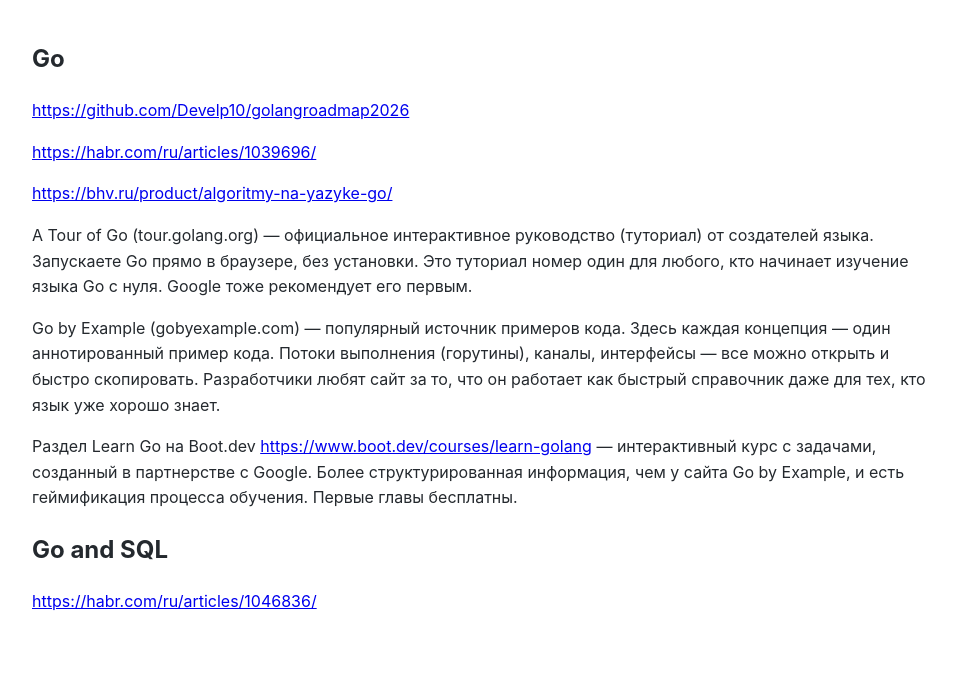
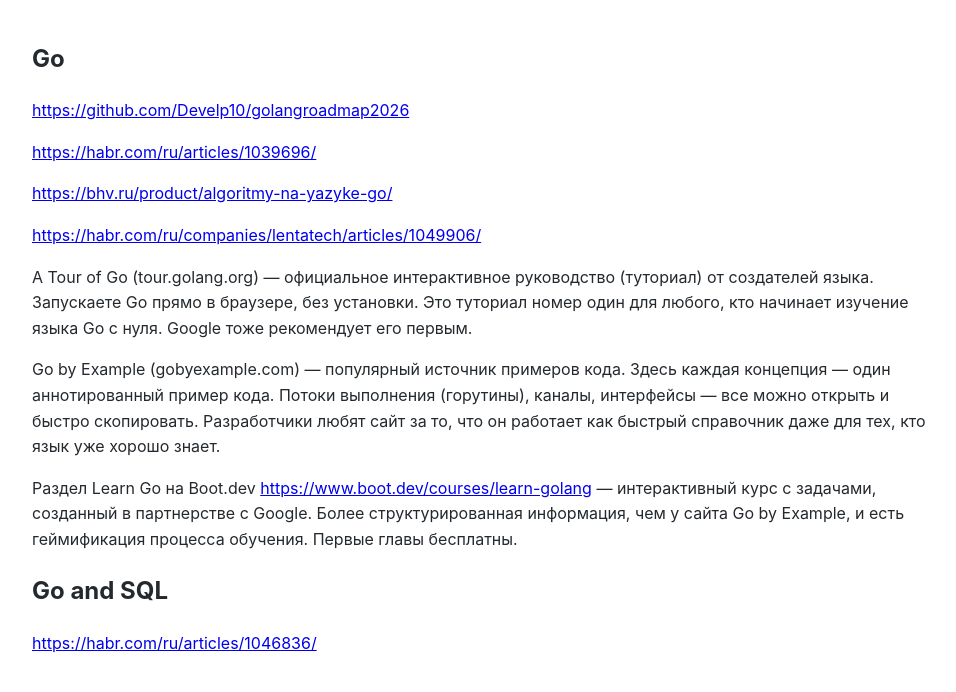
Before and after one commit to Michael-Lubinsky/michael-lubinsky.github.com, a Jekyll site: the page built from go/go.md, in a window 1280 px wide. Shown: the top 692 px of the page, without its empty margins (158-1114 px from the left). Built offline with Jekyll 4.4.1, drawn with Linux system fonts in a browser that asks for light colours; our own code applies the rules of GitHub Pages for plain Markdown files.

Commit message:
Update go.md

```diff
--- a/go/go.md
+++ b/go/go.md
@@ -5,6 +5,8 @@
 <https://habr.com/ru/articles/1039696/>
 
 <https://bhv.ru/product/algoritmy-na-yazyke-go/>
+
+<https://habr.com/ru/companies/lentatech/articles/1049906/>
 
 A Tour of Go (tour.golang.org) — официальное интерактивное руководство (туториал) от создателей языка. Запускаете Go прямо в браузере, без установки. Это туториал номер один для любого, кто начинает изучение языка Go с нуля. Google тоже рекомендует его первым.
 
```
